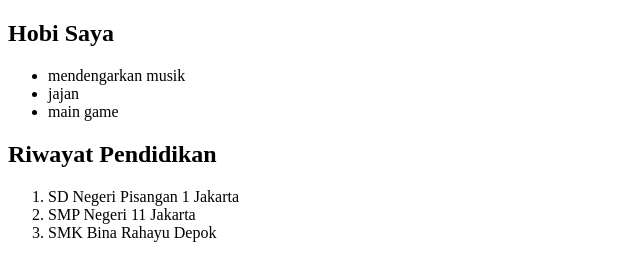
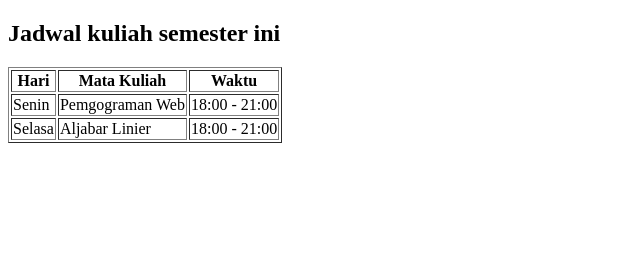
Before and after one commit to shelvyrani/html, a plain HTML site: page index.html in a window 1280 px wide. Shown: the whole page, without its empty margins (0-640 px from the left). Drawn offline with Linux system fonts and the light colour scheme.

Commit message:
Langkah e: Tabel

```diff
--- a/index.html
+++ b/index.html
@@ -8,19 +8,28 @@
 </head>
 <body>
 
-    <h2>Hobi Saya</h2>
-    <ul>
-        <li>mendengarkan musik</li>
-        <li>jajan</li>
-        <li>main game</li>
-    </ul>
+   <h2>Jadwal kuliah semester ini</h2>
+   <table border="1">
+        <tr>
+        <th>Hari</th>
+        <th>Mata Kuliah</th>
+        <th>Waktu</th>
+    </tr>
 
-    <h2>Riwayat Pendidikan</h2>
-    <ol>
-        <li>SD Negeri Pisangan 1 Jakarta</li>
-        <li>SMP Negeri 11 Jakarta</li>
-        <li>SMK Bina Rahayu Depok</li>
-    </ol>
+    <tr>
+        <td>Senin</td>
+        <td>Pemgograman Web</td>
+        <td>18:00 - 21:00</td>
+    </tr>
+
+    <tr>
+        <td>Selasa</td>
+        <td>Aljabar Linier</td>
+        <td>18:00 - 21:00</td>
+    </tr>
+
+   </table>
+
 </body>
 
 </html>
```
